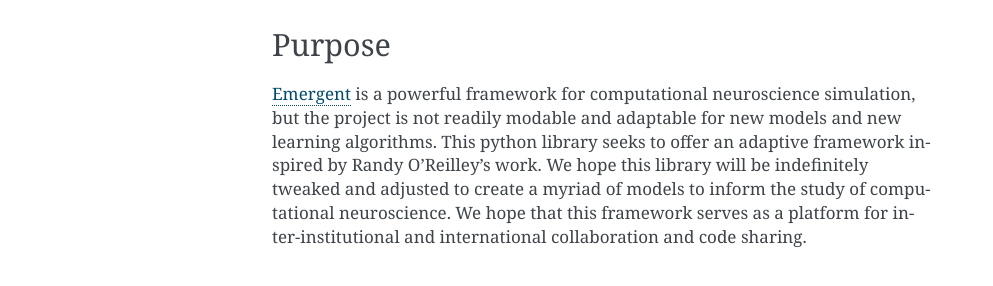
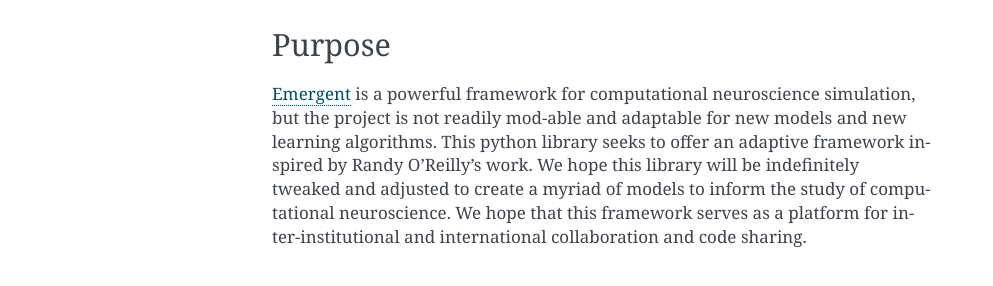
Before and after one commit to cdgreenidge/leabra7, a Sphinx documentation site: the page built from docs/index.rst, in a window 1280 px wide. Shown: the part 487-773 px from the top of the page, without its empty margins (148-1141 px from the left). Built offline with Sphinx 7.4.7, drawn with Linux system fonts in a browser that asks for light colours.

Commit message:
Spelling

```diff
--- a/docs/index.rst
+++ b/docs/index.rst
@@ -31,8 +31,8 @@
 
 `Emergent <https://grey.colorado.edu/emergent/index.php/Main_Page>`_ is a
 powerful framework for computational neuroscience simulation, but the project
-is not readily modable and adaptable for new models and new learning algorithms.
-This python library seeks to offer an adaptive framework inspired by Randy O'Reilley's
+is not readily mod-able and adaptable for new models and new learning algorithms.
+This python library seeks to offer an adaptive framework inspired by Randy O'Reilly's
 work. We hope this library will be indefinitely tweaked and adjusted to create
 a myriad of models to inform the study of computational neuroscience. We hope
 that this framework serves as a platform for inter-institutional and international
```
